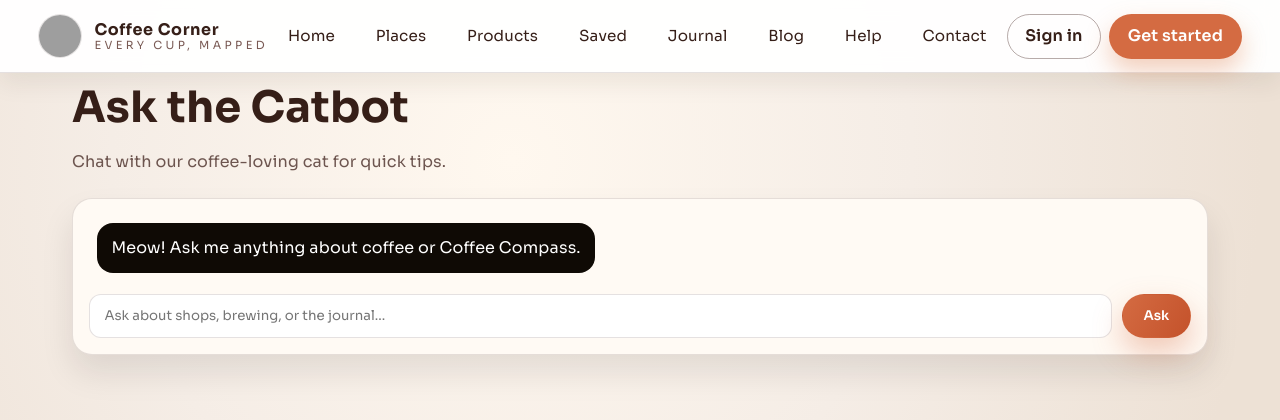
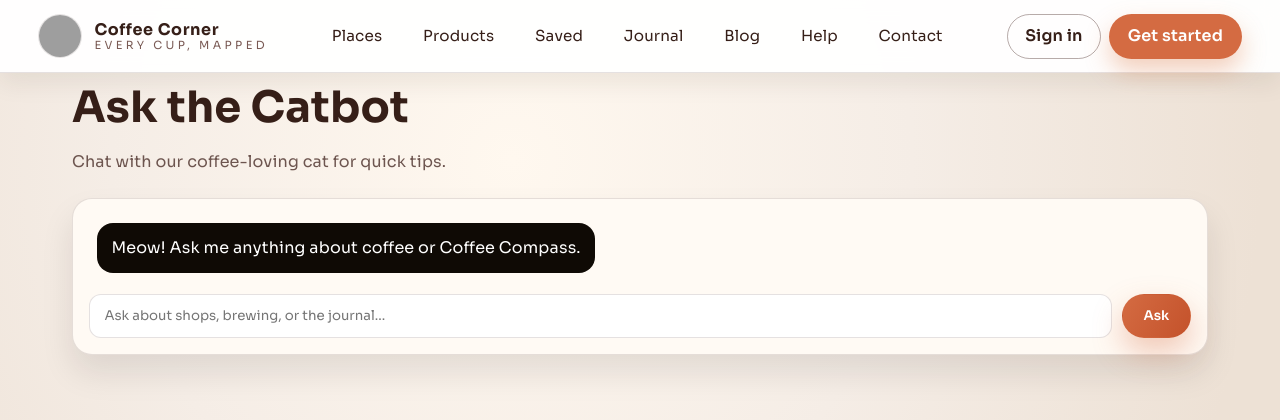
Before and after one commit to Jeshuah71/coffeShop, a Django app: page /catbot/ in a window 1280 px wide. Shown: the top 420 px of the page. Run offline with Django 5.2, Linux system fonts and the light colour scheme; grey boxes are pictures that could not be loaded.

Commit message:
Use Places as landing page, remove Home toggle from UI

```diff
--- a/coffee_compass/urls.py
+++ b/coffee_compass/urls.py
@@ -1,9 +1,11 @@
 from django.contrib import admin
 from django.urls import path, include
+from django.views.generic import RedirectView
 from . import views
 
 urlpatterns = [
-    path("", views.home, name="home"),
+    # Use Places as the landing page instead of 'Home'
+    path("", RedirectView.as_view(pattern_name="places", permanent=False), name="home" ),
     path("places/", views.places, name="places"),
     path("products/", views.products, name="products"),
     path("saved/", views.saved, name="saved"),
--- a/templates/base.html
+++ b/templates/base.html
@@ -319,7 +319,6 @@
                 <span></span><span></span><span></span>
             </label>
             <nav class="primary-nav">
-                <a href="{% url 'home' %}" class="nav-link{% if current == 'home' %} is-active{% endif %}">Home</a>
                 <a href="{% url 'places' %}" class="nav-link{% if current == 'places' %} is-active{% endif %}">Places</a>
                 <a href="{% url 'products' %}" class="nav-link{% if current == 'products' %} is-active{% endif %}">Products</a>
                 <a href="{% url 'saved' %}" class="nav-link{% if current == 'saved' %} is-active{% endif %}">Saved</a>
```
